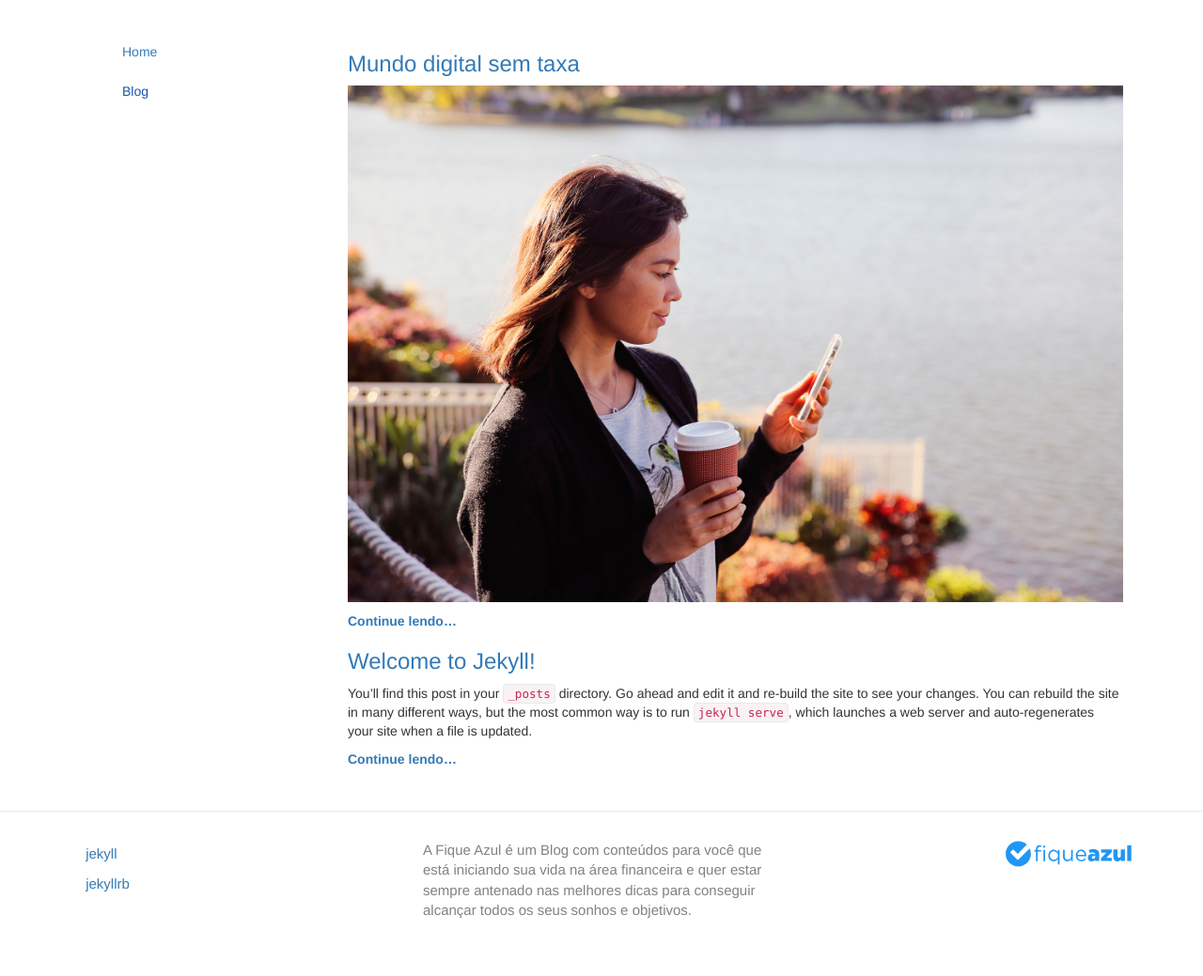
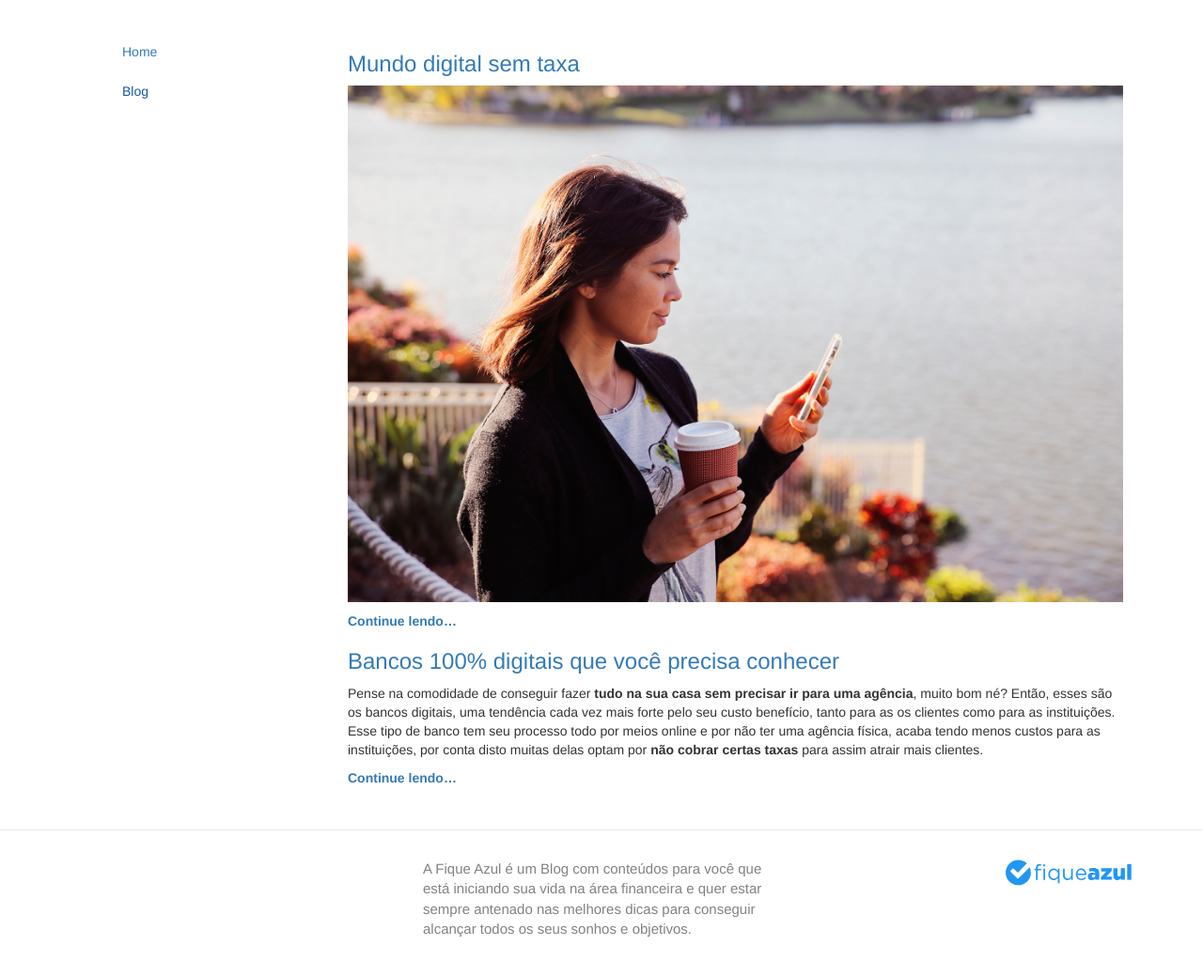
Before and after one commit to bruno-alencar/neon-blog, a Jekyll site: the page built from blog/index.html, in a window 1280 px wide. Shown: the whole page at 94% size. Built offline with Jekyll 4.4.1, drawn with Linux system fonts in a browser that asks for light colours; nearby versions of some CDN libraries.

Commit message:
Add new post

```diff
--- a/_config.yml
+++ b/_config.yml
@@ -7,8 +7,6 @@ description: > # this means to ignore newlines until "baseurl:"
   todos os seus sonhos e objetivos.
 baseurl: "" # the subpath of your site, e.g. /blog
 url: "http://startops7.github.io/neon-blog" # the base hostname & protocol for your site
-twitter_username: jekyllrb
-github_username:  jekyll
 
 # Build settings
 markdown: kramdown
--- a/_posts/2017-01-21-welcome-to-jekyll.markdown
+++ /dev/null
@@ -1,25 +0,0 @@
----
-layout: post
-title:  "Welcome to Jekyll!"
-date:   2017-01-21 14:37:30 -0200
-categories: jekyll update
----
-You’ll find this post in your `_posts` directory. Go ahead and edit it and re-build the site to see your changes. You can rebuild the site in many different ways, but the most common way is to run `jekyll serve`, which launches a web server and auto-regenerates your site when a file is updated.
-
-To add new posts, simply add a file in the `_posts` directory that follows the convention `YYYY-MM-DD-name-of-post.ext` and includes the necessary front matter. Take a look at the source for this post to get an idea about how it works.
-
-Jekyll also offers powerful support for code snippets:
-
-{% highlight ruby %}
-def print_hi(name)
-  puts "Hi, #{name}"
-end
-print_hi('Tom')
-#=> prints 'Hi, Tom' to STDOUT.
-{% endhighlight %}
-
-Check out the [Jekyll docs][jekyll-docs] for more info on how to get the most out of Jekyll. File all bugs/feature requests at [Jekyll’s GitHub repo][jekyll-gh]. If you have questions, you can ask them on [Jekyll Talk][jekyll-talk].
-
-[jekyll-docs]: http://jekyllrb.com/docs/home
-[jekyll-gh]:   https://github.com/jekyll/jekyll
-[jekyll-talk]: https://talk.jekyllrb.com/
--- /dev/null
+++ b/_posts/2017-01-22-bancos_digitais.md
@@ -0,0 +1,50 @@
+---
+layout: post
+title: Bancos 100% digitais que você precisa conhecer
+author: Karina & Raiane
+---
+
+<p>Pense na comodidade de conseguir fazer <b>tudo na sua casa sem precisar ir para uma agência</b>, muito bom né? Então, esses são os bancos digitais, uma tendência cada vez mais forte pelo seu custo benefício, tanto para as os clientes como para as instituições. Esse tipo de banco tem seu processo todo por meios online e por não ter uma agência física, acaba tendo menos custos para as instituições, por conta disto muitas delas optam por <b>não cobrar certas taxas</b> para assim atrair mais clientes.</p>
+
+<p>No dia 25 de abril de 2016 o Conselho Monetário Nacional (CMN) <b>liberou a abertura e o encerramento de contas bancárias via internet</b> e pelo celular. O órgão determinou que as instituições garantam por meio da tecnologia a segurança em todo o processo e prevenção de fraudes, usando por meio de, uso da biometria facial, certificado digital, leitura de impressão digital, etc. É muito bom você poder abrir uma conta em um banco sem nem precisar sair de casa, enfrentar toda aquela fila e burocracia que existem nas agências dos bancos.</p>
+
+<p>E quais são os principais bancos digitais no Brasil? É isso que iremos ver agora. <br /><br />
+
+### Intermedium ###
+
+Foi o primeiro a liberar a opção de abertura de conta-corrente por meio de seu site <br /><br />
+
+<b>Banco Original</b><br />
+Primeiro a liberar abertura de conta pelo aplicativo <br /><br />
+
+<b>Neon</b><br />
+Novo banco 100% digital com atendimento rápido e personalizado</p>
+
+<table border = 1>
+
+<tr><td><b>INTERMEDIUM</b></td> <td><b>ORIGINAL</b></td> <td><b>NEON</b></td></tr>
+<tr><td>Abertura de conta pelo site ou pelo APP</td> <td>Abertura de conta pelo site ou APP</td> <td>Apenas pelo aplicativo</td></tr>
+
+<tr><td>Cartão Múltiplo (débito e crédito) com a bandeira MasterCard Internacional </td> <td>Cartão Múltiplo (débito e crédito) com a bandeira MasterCard Internacional</td> <td>Cartão de Débito VISA Internacional e cartão pré-pago (crédito) virtual para uso na internet.</td></tr>
+
+<tr><td>Saques ilimitados na rede Banco24Horas</td> <td>02 saques gratuitos por mês na Rede Banco24Horas.</td> <td>01 saque gratuito por mês na rede Banco24Horas</td></tr>
+
+<tr><td>Transferências ilimitadas via TED</td> <td>02 transferência para outros bancos via TED</td> <td>01 transferência para outros bancos via TED.</td></tr>
+
+<tr><td>Depósito gratuito por boleto ou transferência via DOC ou TED.</td> <td>Depósito via transferência via DOC ou TED</td> <td>Depósito via transferência via DOC ou TED ou por boleto (tarifado)</td></tr>
+
+<tr><td>Depósito de cheque sem custo pelo celular</td> <td>Depósito de cheque sem custo pelo celular</td> <td>–</td> </tr>
+
+<tr><td>APP para IOS e Android</td> <td>APP para IOS e Android</td> <td>APP para IOS e Android</td></tr>
+
+<tr><td>Pagamento de contas e boletos bancários</td> <td>Pagamento de contas e boletos bancários</td> <td>Pagamento de contas e boletos bancários </td></tr>
+
+<tr><td>Sem tarifa de manutenção</td> <td>Sem tarifa de manutenção</td> <td>Sem tarifa de manutenção</td></tr>
+
+<tr><td>Vários investimentos disponíveis</td> <td>Vários investimentos disponíveis</td>
+<td>CDB (Certificado de Depósito Bancário)</td></tr>
+
+<table>
+
+<br />
+Agora é escolher qual banco se encaixa mais com você.
```
Also changed, not shown: _posts/2017-01-22-mundo_digital.md (+4 -4 lines).
